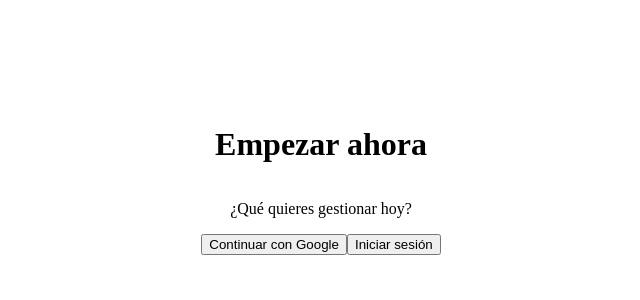
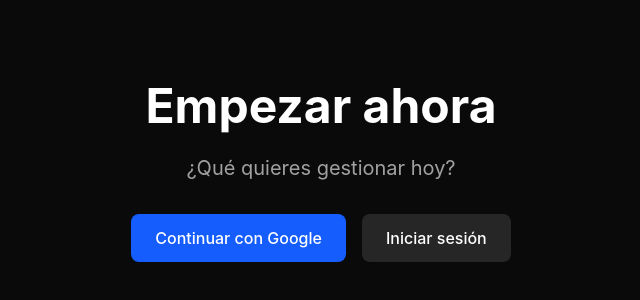
Before and after one commit to emilium-media/diTodo, a Next.js app in the folder apps/web/: page / in a window 1280 px wide. Shown: the part 228-528 px from the top of the page, without its empty margins (319-959 px from the left). Built offline with nearby package versions, Linux system fonts and the light colour scheme.

Commit message:
tailwind

```diff
--- a/apps/web/app/globals.css
+++ b/apps/web/app/globals.css
@@ -1,3 +1 @@
-@tailwind base;
-@tailwind components;
-@tailwind utilities;
+@import "tailwindcss";
--- a/apps/web/postcss.config.cjs
+++ /dev/null
@@ -1,7 +0,0 @@
-/** @type {import('postcss-load-config').Config} */
-const config = {
-    plugins: {
-        "@tailwindcss/postcss": {},
-    },
-};
-export default config;
--- /dev/null
+++ b/apps/web/postcss.config.mjs
@@ -0,0 +1,5 @@
+export default {
+    plugins: {
+        "@tailwindcss/postcss": {},
+    },
+};
--- a/apps/web/tailwind.config.cjs
+++ /dev/null
@@ -1,15 +0,0 @@
-import type { Config } from "tailwindcss";
-
-const config: Config = {
-    content: [
-        "./src/**/*.{js,ts,jsx,tsx,mdx}",
-        "./app/**/*.{js,ts,jsx,tsx,mdx}",
-        "./pages/**/*.{js,ts,jsx,tsx,mdx}",
-        "./components/**/*.{js,ts,jsx,tsx,mdx}",
-    ],
-    theme: {
-        extend: {},
-    },
-    plugins: [],
-};
-export default config;
```
